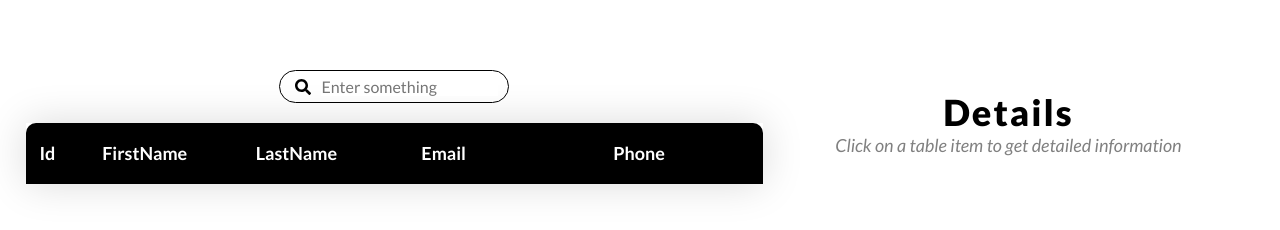
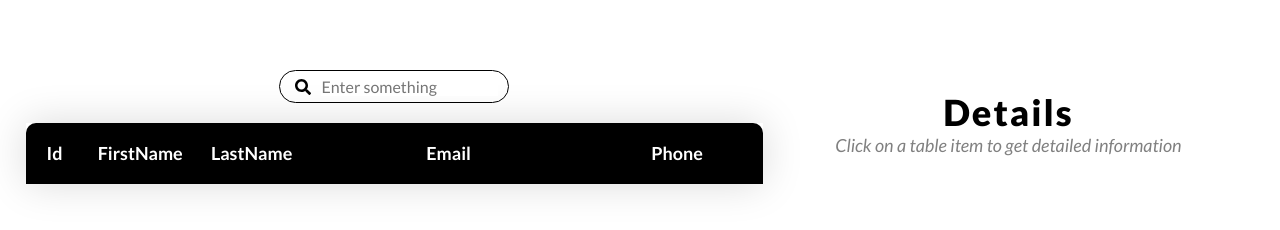
Before and after one commit to Avinashbawage/Assign_9-Basic-Admin-Panel-master, a plain HTML site: page index.html in a window 1280 px wide. Drawn offline with nearby package versions, Linux system fonts and the light colour scheme; no server answers.

Commit message:
Alignement

```diff
--- a/style.css
+++ b/style.css
@@ -184,19 +184,19 @@ td {
 }
 
 .column2 {
-  width: 170px;
+  width: 100px;
 }
 
 .column3 {
-  width: 170px;
+  width: 95px;
 }
 
 .column4 {
-  width: 170px;
+  width: 250px;
 }
 
 .column5 {
-  width: 300px;
+  width: 150px;
 }
 
 .active {
```
